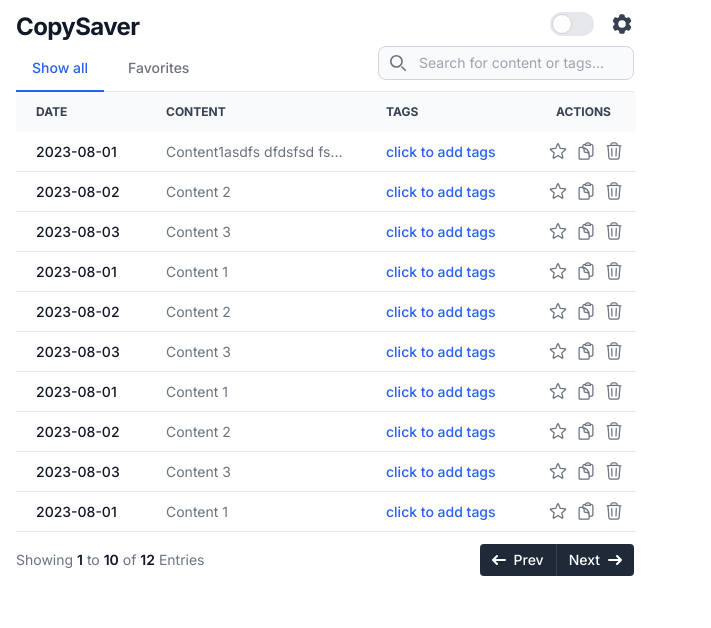
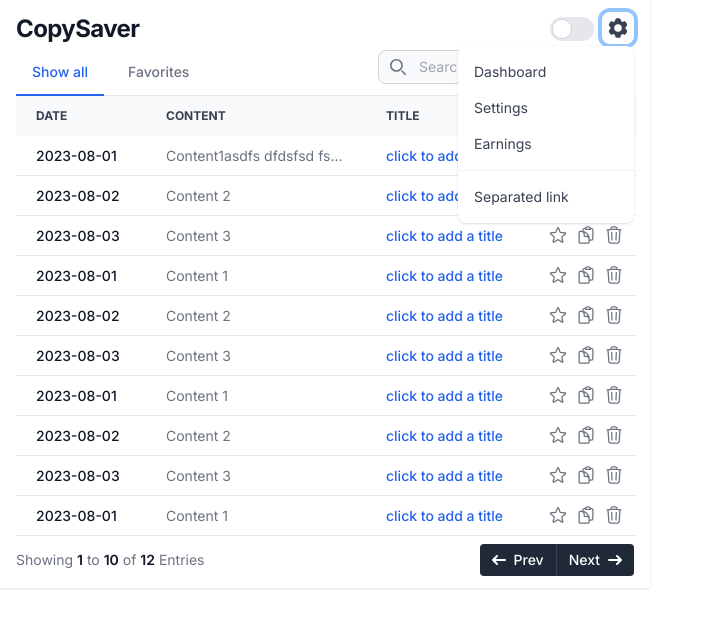
Before and after one commit to RdrBux/CopySaver, a React (Vite) app: page / in a window 1280 px wide. Both pictures are taken after a click on the button 622 px from the left and 24 px from the top of the page. Shown: the top 628 px of the page, without its empty margins (0-711 px from the left). Built offline with nearby package versions, Linux system fonts and the light colour scheme.

Commit message:
Add dropdown for menu, change tags to title

```diff
--- a/src/App.jsx
+++ b/src/App.jsx
@@ -21,13 +21,13 @@
     <div
       className={`${
         allDataLength > 10 ? 'h-[588px]' : ''
-      } w-[650px] relative px-4 py-3 bg-white`}
+      } w-[650px] relative px-4 py-3 bg-white shadow`}
     >
       <header className="flex items-center justify-between mb-1">
         <h1 className="text-2xl font-bold leading-none tracking-tight text-gray-900">
           CopySaver
         </h1>
-        <div>
+        <div className="flex items-center gap-2">
           <Toggler />
           <Menu />
         </div>
--- a/src/components/Menu.jsx
+++ b/src/components/Menu.jsx
@@ -1,5 +1,68 @@
+import { useEffect, useRef, useState } from 'react';
 import { Cog } from './Icons';
 
 export default function Menu() {
-  return <button className="ml-4 text-gray-700">{Cog}</button>;
+  const [menuVisible, setMenuVisible] = useState(false);
+  const menu = useRef();
+
+  useEffect(() => {
+    function checkClickOutside(e) {
+      if (!menu.current.contains(e.target)) {
+        setMenuVisible(false);
+      }
+    }
+
+    if (menuVisible) {
+      document.addEventListener('click', checkClickOutside);
+    }
+
+    return () => document.removeEventListener('click', checkClickOutside);
+  }, [menuVisible]);
+
+  return (
+    <div ref={menu}>
+      <button
+        onClick={() => setMenuVisible((prev) => !prev)}
+        className="inline-flex items-center p-1 text-sm font-medium text-center text-gray-700 bg-white rounded-lg hover:bg-gray-100 focus:ring-4 focus:outline-none focus:ring-blue-300"
+        type="button"
+      >
+        {Cog}
+      </button>
+
+      <div
+        className={`${
+          menuVisible ? 'block' : 'hidden'
+        } z-10 absolute right-4 bg-white divide-y divide-gray-100 rounded-lg shadow w-44`}
+      >
+        <ul
+          className="py-2 text-sm text-gray-700"
+          aria-labelledby="dropdownMenuIconButton"
+        >
+          <li>
+            <a href="#" className="block px-4 py-2 hover:bg-gray-100">
+              Dashboard
+            </a>
+          </li>
+          <li>
+            <a href="#" className="block px-4 py-2 hover:bg-gray-100">
+              Settings
+            </a>
+          </li>
+          <li>
+            <a href="#" className="block px-4 py-2 hover:bg-gray-100">
+              Earnings
+            </a>
+          </li>
+        </ul>
+        <div className="py-2">
+          <a
+            href="#"
+            className="block px-4 py-2 text-sm text-gray-700 hover:bg-gray-100"
+          >
+            Separated link
+          </a>
+        </div>
+      </div>
+    </div>
+  );
 }
--- a/src/components/Search.jsx
+++ b/src/components/Search.jsx
@@ -19,8 +19,8 @@
           id="table-search"
           value={textFilter}
           onChange={changeTextFilter}
-          className="block p-1.5 pl-10 text-sm text-gray-900 border border-gray-300 rounded-lg w-64 bg-gray-50 focus:ring-blue-500 focus:border-blue-500"
-          placeholder="Search for content or tags..."
+          className="block p-1.5 pl-10 text-sm text-gray-900 border border-gray-300 rounded-lg w-64 bg-gray-50 focus:ring-4 outline-none focus:ring-blue-300"
+          placeholder="Search for content or title..."
         />
       </div>
     </div>
--- a/src/components/Table.jsx
+++ b/src/components/Table.jsx
@@ -20,7 +20,7 @@
             Content
           </th>
           <th scope="col" className="px-5 py-3 w-[170px]">
-            Tags
+            Title
           </th>
           <th scope="col" className="px-5 py-3 w-[100px]">
             Actions
--- a/src/components/TableRow.jsx
+++ b/src/components/TableRow.jsx
@@ -10,7 +10,7 @@
 
 export default function TableRow({ row }) {
   const { setFavorite, removeOne } = useContext(DataContext);
-  const { id, content, tags, date, isFav } = row;
+  const { id, content, title, date, isFav } = row;
   const [copied, setCopied] = useState(false);
   const [removing, setRemoving] = useState(false);
 
@@ -38,13 +38,13 @@
       <td className="px-5" title={content}>
         <TableDiv removing={removing}>{content}</TableDiv>
       </td>
-      <td className="whitespace-nowrap px-5" title={tags}>
+      <td className="whitespace-nowrap px-5" title={title}>
         <TableDiv removing={removing}>
-          {tags ? (
-            tags
+          {title ? (
+            title
           ) : (
             <button className="text-blue-600 font-medium">
-              click to add tags
+              click to add a title
             </button>
           )}
         </TableDiv>
--- a/src/components/Toggler.jsx
+++ b/src/components/Toggler.jsx
@@ -1,8 +1,10 @@
 export default function Toggler() {
   return (
-    <label className="relative inline-flex items-center cursor-pointer">
-      <input type="checkbox" value="" className="sr-only peer" />
-      <div className="w-11 h-6 bg-gray-200 peer-focus:outline-none peer-focus:ring-4 peer-focus:ring-blue-300 rounded-full peer peer-checked:after:translate-x-full peer-checked:after:border-white after:content-[''] after:absolute after:top-[2px] after:left-[2px] after:bg-white after:border-gray-300 after:border after:rounded-full after:h-5 after:w-5 after:transition-all peer-checked:bg-blue-600"></div>
-    </label>
+    <div className="grid place-content-center">
+      <label className="relative inline-flex items-center cursor-pointer">
+        <input type="checkbox" value="" className="sr-only peer" />
+        <div className="w-11 h-6 bg-gray-200 peer-focus:outline-none peer-focus:ring-4 peer-focus:ring-blue-300 rounded-full peer peer-checked:after:translate-x-full peer-checked:after:border-white after:content-[''] after:absolute after:top-[2px] after:left-[2px] after:bg-white after:border-gray-300 after:border after:rounded-full after:h-5 after:w-5 after:transition-all peer-checked:bg-blue-600"></div>
+      </label>
+    </div>
   );
 }
--- a/src/context/data.jsx
+++ b/src/context/data.jsx
@@ -15,7 +15,7 @@
   const textFilteredData = data.filter(
     (row) =>
       row.content.toLowerCase().includes(textFilter) ||
-      row.tags.toLowerCase().includes(textFilter)
+      row.title.toLowerCase().includes(textFilter)
   );
 
   const tabFilteredData =
--- a/src/mock/data.js
+++ b/src/mock/data.js
@@ -3,84 +3,84 @@
     id: 1,
     date: '2023-08-01',
     content: 'Content1asdfs dfdsfsd fsdfdssd fsdfdsffd',
-    tags: '',
+    title: '',
     isFav: false,
   },
   {
     id: 2,
     date: '2023-08-02',
     content: 'Content 2',
-    tags: '',
+    title: '',
     isFav: false,
   },
   {
     id: 3,
     date: '2023-08-03',
     content: 'Content 3',
-    tags: '',
+    title: '',
     isFav: false,
   },
   {
     id: 4,
     date: '2023-08-01',
     content: 'Content 1',
-    tags: '',
+    title: '',
     isFav: false,
   },
   {
     id: 5,
     date: '2023-08-02',
     content: 'Content 2',
-    tags: '',
+    title: '',
     isFav: false,
   },
   {
     id: 6,
     date: '2023-08-03',
     content: 'Content 3',
-    tags: '',
+    title: '',
     isFav: false,
   },
   {
     id: 7,
     date: '2023-08-01',
     content: 'Content 1',
-    tags: '',
+    title: '',
     isFav: false,
   },
   {
     id: 8,
     date: '2023-08-02',
     content: 'Content 2',
-    tags: '',
+    title: '',
     isFav: false,
   },
   {
     id: 9,
     date: '2023-08-03',
     content: 'Content 3',
-    tags: '',
+    title: '',
     isFav: false,
   },
   {
     id: 10,
     date: '2023-08-01',
     content: 'Content 1',
-    tags: '',
+    title: '',
     isFav: false,
   },
   {
     id: 11,
     date: '2023-08-02',
     content: 'Content 2',
-    tags: '',
+    title: '',
     isFav: false,
   },
   {
     id: 12,
     date: '2023-08-03',
     content: 'Content 3',
-    tags: '',
+    title: '',
     isFav: false,
   },
 ];
```
